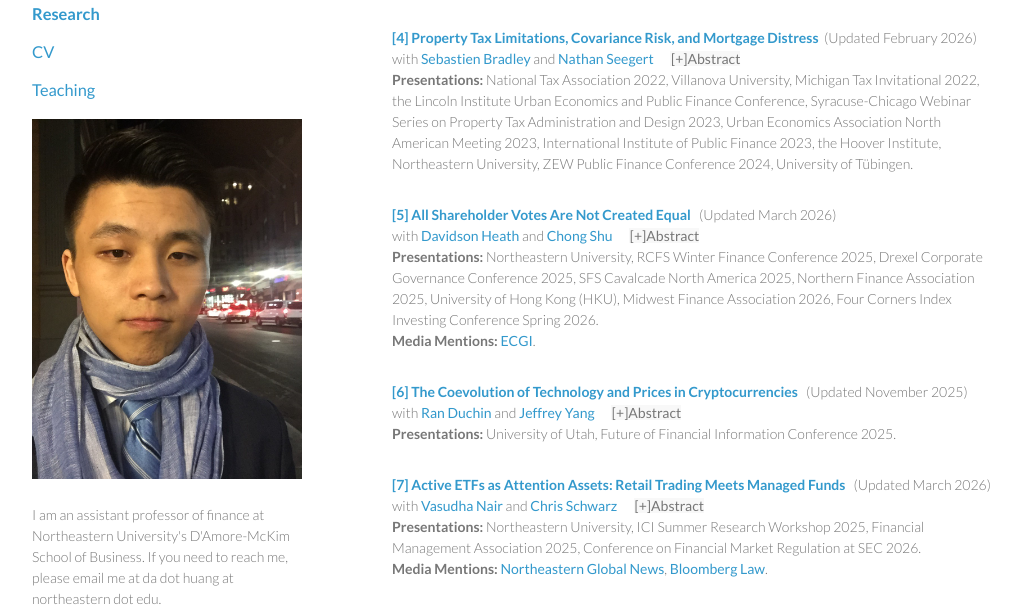
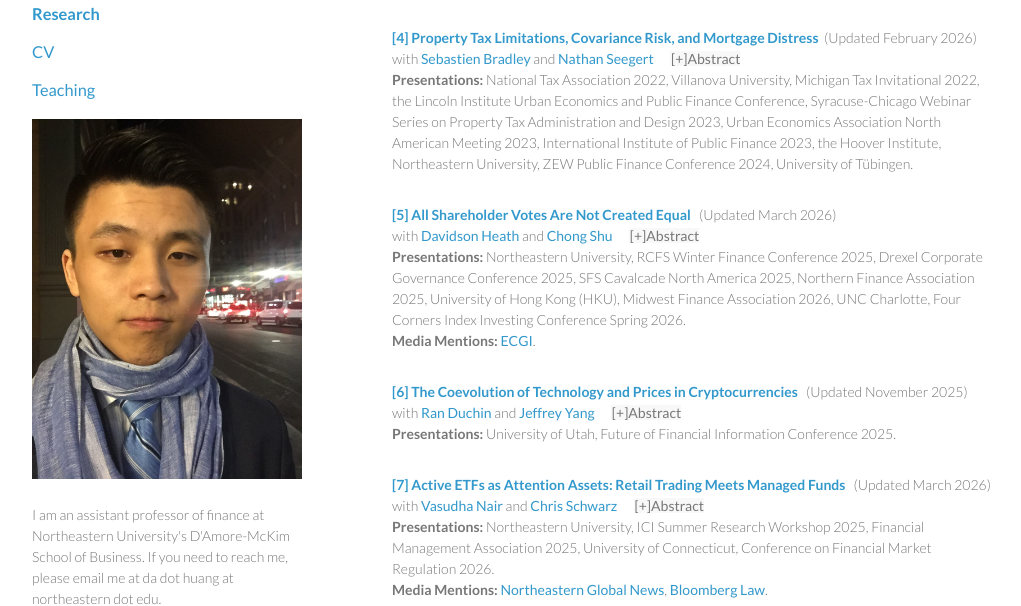
Before and after one commit to dahuang-finance/dahuang-finance.github.io, a plain HTML site: page research.html in a window 1280 px wide. Shown: the part 183-789 px from the top of the page, without its empty margins (128-1149 px from the left). Drawn offline with Linux system fonts and the light colour scheme.

Commit message:
Update research.html

```diff
--- a/research.html
+++ b/research.html
@@ -81,7 +81,7 @@
 	<p style="margin:0;margin-bottom: -0px;"><a href="https://papers.ssrn.com/sol3/papers.cfm?abstract_id=5200592" target="_blank" rel="noopener noreferrer"><b>[5] All Shareholder Votes Are Not Created Equal</b></a> &nbsp (Updated March 2026) <br>
 		with <a href="https://davidsontheath.github.io/" target="_blank" rel="noopener noreferrer">Davidson Heath</a> and <a href="https://chong-shu.com/" target="_blank" rel="noopener noreferrer">Chong Shu</a> &nbsp &nbsp &nbsp<button class="accordion">Abstract</button></p>
 		<div class="panel" style="background-color: #F1F1F1; color: #666; padding: 10px;"> Do firm managers listen more to some shareholders than others? We show that directors facing the same level of dissent are twice as likely to leave the board when the dissent originates from active fund shareholders rather than passive ones. This phenomenon is driven by the stronger disciplinary threat posed by active funds rather than by any informational advantage. As a result, despite the large holdings of the "Big Three" passive asset managers, we find that their votes carry the same weight as those of an average active fund. Our findings highlight that shareholder democracy depends not only on the vote tally, but also on who casts the votes. </div>
-	<p style="margin:0;margin-bottom: 30px;"><b>Presentations:</b> Northeastern University, RCFS Winter Finance Conference 2025, Drexel Corporate Governance Conference 2025, SFS Cavalcade North America 2025, Northern Finance Association 2025, University of Hong Kong (HKU), Midwest Finance Association 2026, Four Corners Index Investing Conference Spring 2026. <br>
+	<p style="margin:0;margin-bottom: 30px;"><b>Presentations:</b> Northeastern University, RCFS Winter Finance Conference 2025, Drexel Corporate Governance Conference 2025, SFS Cavalcade North America 2025, Northern Finance Association 2025, University of Hong Kong (HKU), Midwest Finance Association 2026, UNC Charlotte, Four Corners Index Investing Conference Spring 2026. <br>
 	<b>Media Mentions:</b> <a href="https://www.ecgi.global/publications/blog/all-shareholder-votes-are-not-created-equal-why-some-investors-votes-matter-more/" target="_blank" rel="noopener noreferrer">ECGI</a>. </p>
 
 
@@ -94,7 +94,7 @@
 	<p style="margin:0;margin-bottom: -0px;"><a href="https://papers.ssrn.com/sol3/papers.cfm?abstract_id=5426275" target="_blank" rel="noopener noreferrer"><b>[7] Active ETFs as Attention Assets: Retail Trading Meets Managed Funds</b></a> &nbsp (Updated March 2026)<br>
 		with <a href="https://www.vasudhanair.com" target="_blank" rel="noopener noreferrer">Vasudha Nair</a> and <a href="https://merage.uci.edu/research-faculty/faculty-directory/Christopher-Schwarz.html" target="_blank" rel="noopener noreferrer">Chris Schwarz</a>  &nbsp &nbsp &nbsp<button class="accordion">Abstract</button> </p>
 		<div class="panel" style="background-color: #F1F1F1; color: #666; padding: 10px;"> Active exchange-traded funds (AETFs) are booming despite massive outflows from traditional active mutual funds (AMFs). This growth is not driven by performance; AETFs persistently underperform their AMF peers. Instead, AETFs capitalize on their intraday tradability to attract an attention-driven retail clientele. We document a novel U-shaped flow-performance relation where AETF investors chase extreme short-term returns—both positive and negative. Because long-term underperformance is not penalized with outflows, AETF managers are incentivized to rely on elevated risk-taking to generate these attention-grabbing returns. Overall, AETFs function less as skill-based investment products and more as high-risk attention assets.   </div>
-	<p style="margin:0;margin-bottom: 30px;"><b>Presentations:</b> Northeastern University, ICI Summer Research Workshop 2025, Financial Management Association 2025, Conference on Financial Market Regulation at SEC 2026.  <br>
+	<p style="margin:0;margin-bottom: 30px;"><b>Presentations:</b> Northeastern University, ICI Summer Research Workshop 2025, Financial Management Association 2025, University of Connecticut, Conference on Financial Market Regulation 2026.  <br>
 	<b>Media Mentions:</b> <a href="https://news.northeastern.edu/2025/10/21/active-etf-performance-research/" target="_blank" rel="noopener noreferrer">Northeastern Global News</a>, <a href="https://news.bloomberglaw.com/business-and-practice/venezuela-linked-etf-application-poses-thorny-choice-for-sec/" target="_blank" rel="noopener noreferrer">Bloomberg Law</a>. </p>
 
 	<h3> Work-in-Progress Papers (available upon request)</h3>
```
